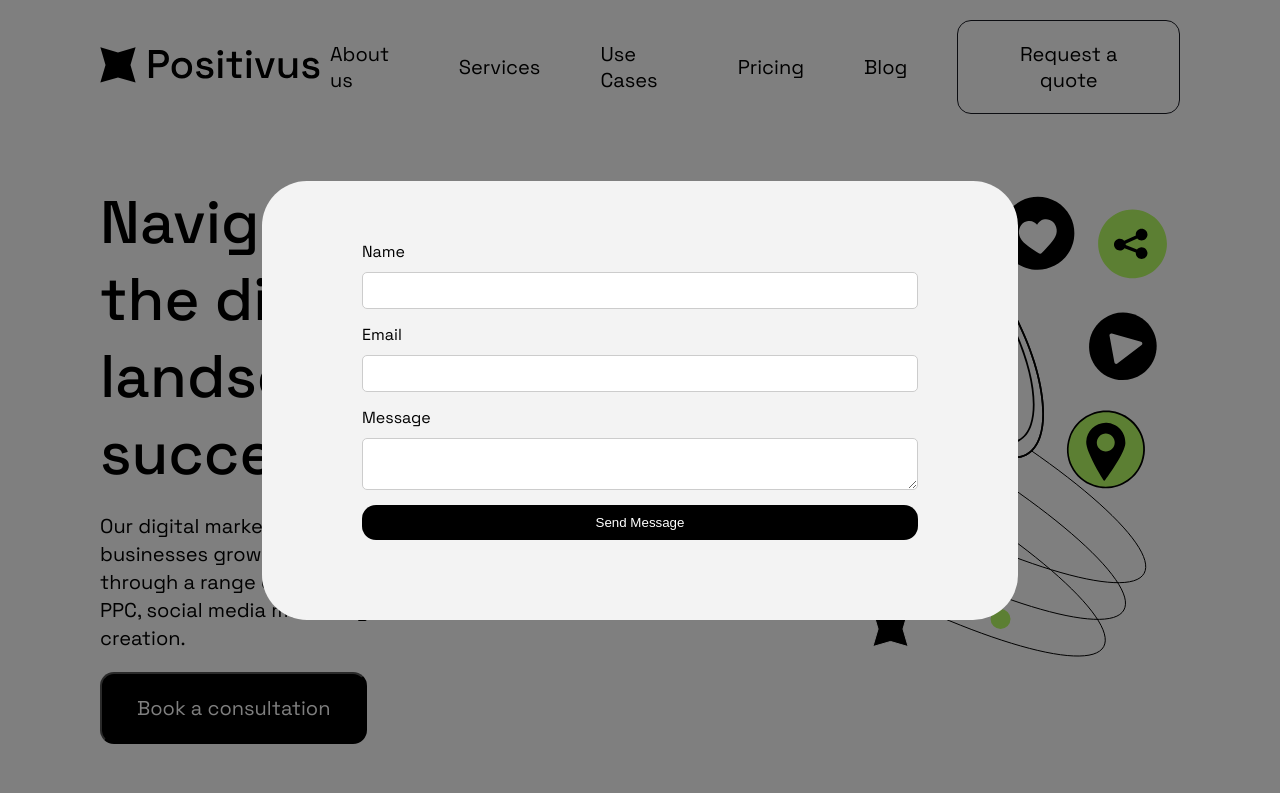
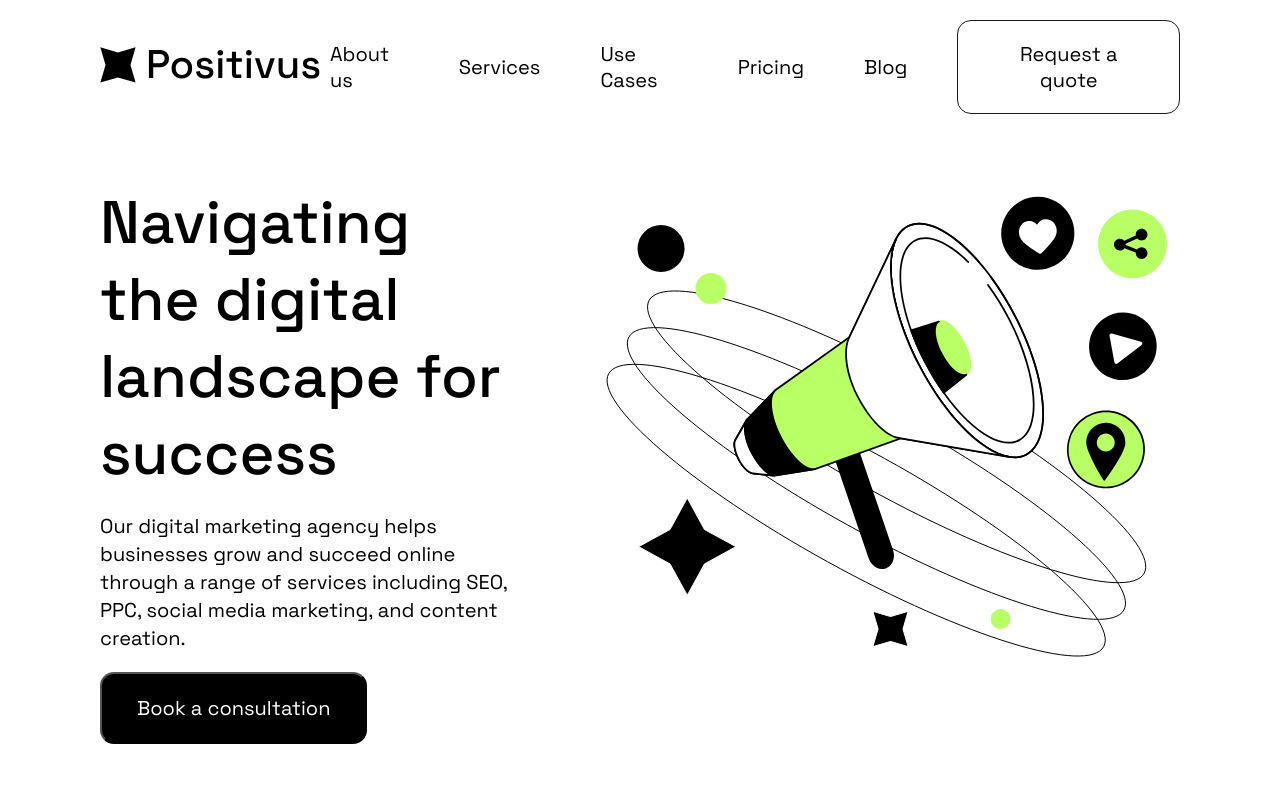
Before and after one commit to bgocean/www, a plain HTML site: page index.html in a window 1280 px wide. Shown: the top 793 px of the page. Drawn offline with Linux system fonts and the light colour scheme.

Commit message:
complete

```diff
--- a/index.html
+++ b/index.html
@@ -73,22 +73,23 @@
       </div>
     </div>
 
-    <div class="overlay">
+    <div class="overlay hidden">
       <div class="modal">
-        <form action="">
-          <label for="name">Name</label>
-          <input type="text" id="name" name="name" required />
+        <form class="modal-form">
+          <label class="modal-label" for="name">Name</label>
+          <input class="modal-input" type="text" id="name" name="name" placeholder="Name" required />
 
-          <label for="email">Email</label>
-          <input type="email" id="email" name="email" required />
+          <label class="modal-label" for="email">Email*</label>
+          <input class="modal-input" type="email" id="email" name="email" placeholder="Email" required />
 
-          <label for="message">Message</label>
-          <textarea name="message" id="message" required></textarea>
+          <label class="modal-label" for="message">Message*</label>
+          <textarea class="modal-textarea" name="message" id="message" placeholder="Message" required></textarea>
 
-          <button type="submit">Send Message</button>
+          <button class="modal-btn" type="submit">Send Message</button>
         </form>
       </div>
     </div>
 
+    <script src="./scripts/script.js"></script>
   </body>
 </html>
--- a/scripts/script.js
+++ b/scripts/script.js
@@ -0,0 +1,16 @@
+document.addEventListener("DOMContentLoaded", function () {
+  const modal = document.querySelector(".overlay");
+  const openButtons = document.querySelectorAll(".header-btn, .content-btn");
+
+  openButtons.forEach((button) => {
+    button.addEventListener("click", function () {
+      modal.classList.remove("hidden");
+    });
+  });
+
+  modal.addEventListener("click", function (event) {
+    if (event.target === modal) {
+      modal.classList.add("hidden");
+    }
+  });
+});
--- a/styles/style.css
+++ b/styles/style.css
@@ -142,6 +142,14 @@ nav {
   display: flex;
   justify-content: center;
   align-items: center;
+  visibility: visible;
+  opacity: 1;
+  transition: 0.5s;
+}
+
+.hidden{
+  visibility: hidden;
+  opacity: 0;
 }
 
 .modal {
@@ -153,34 +161,39 @@ nav {
   box-sizing: border-box;
 }
 
-.modal form {
+.modal-form {
   display: flex;
   flex-direction: column;
   gap: 5px;
 }
 
-.modal label {
+.modal-label {
   margin-bottom: 5px;
 }
 
-.modal input,
-.modal textarea {
+.modal-input,
+.modal-textarea {
   width: 100%;
   padding: 10px;
   border: 1px solid #ccc;
-  border-radius: 5px;
-  margin-bottom: 10px;
+  border-radius: 14px;
+  margin-bottom: 25px;
   box-sizing: border-box;
+  font-size: 18px;
 }
 
-.modal button {
+.modal-textarea {
+  resize: none;
+  min-height: 190px;
+  font-family: "Space Grotesk", sans-serif;
+}
+
+.modal-btn {
   padding: 10px;
   background-color: var(--black);
   color: #fff;
   border: none;
   border-radius: 14px;
   cursor: pointer;
+  font-size: 35px;
 }
-
-
-/* 7.06 video */
```
